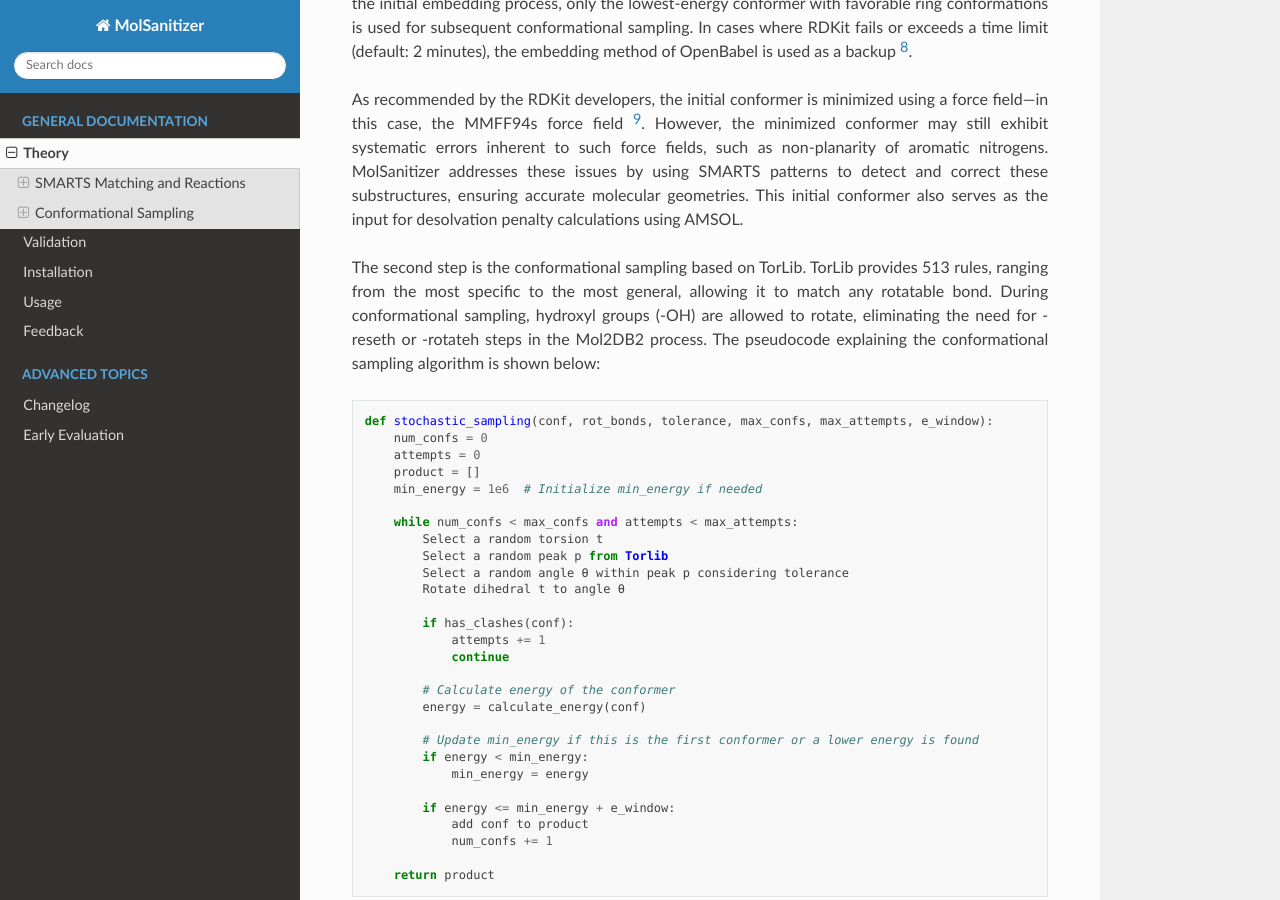
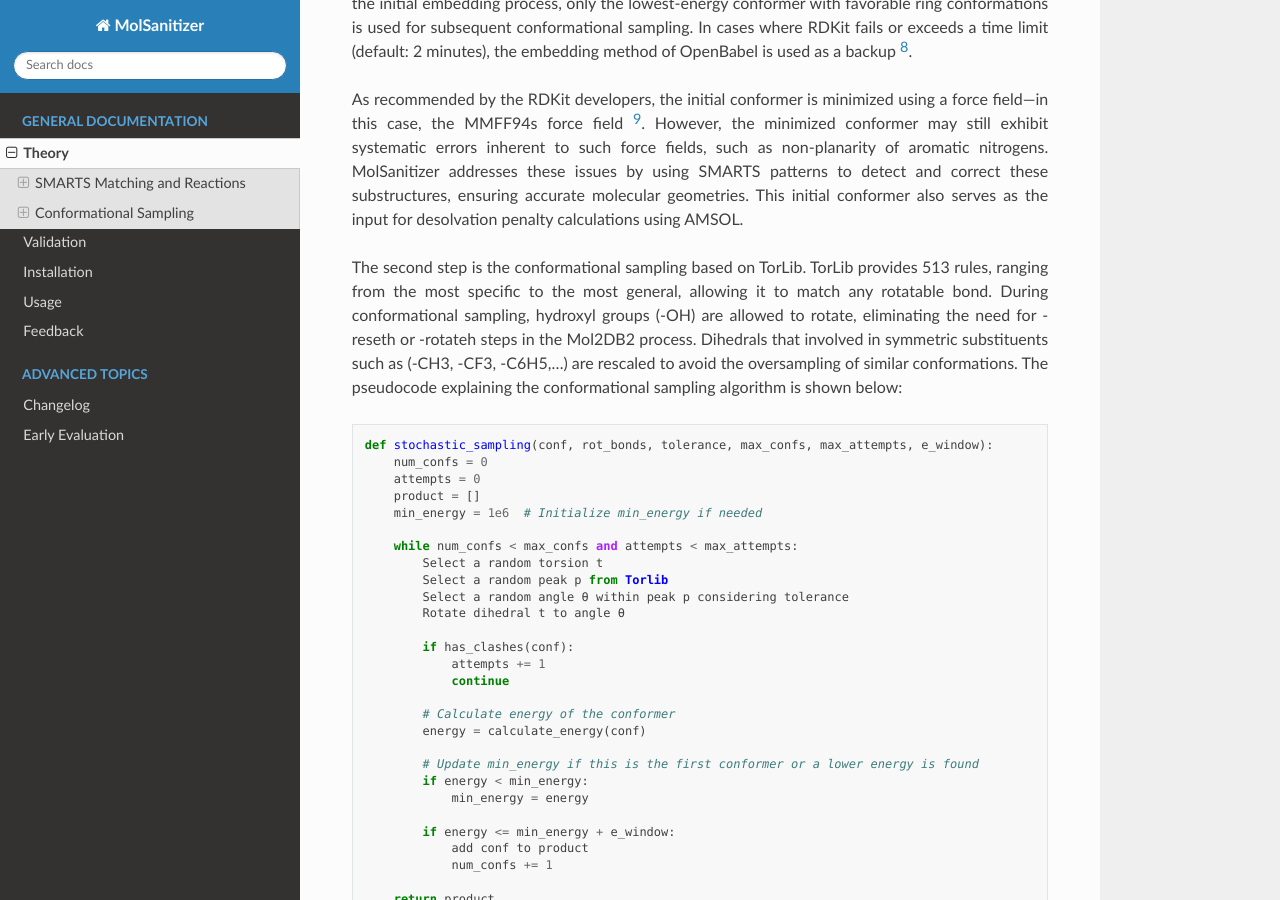
Before and after one commit to phonglam3103/msani-readthedocs, a Sphinx documentation site: the page built from docs/source/theory.rst, in a window 1280 px wide and 900 px high, scrolled down 1991 px. Built offline with Sphinx 7.4.7 and the Read the Docs theme 3.1.0, drawn with Linux system fonts in a browser that asks for light colours; formulas are drawn with MathJax 3.

Commit message:
Update descriptions regarding recent improvement in sampling symmetric substituents.

```diff
--- a/docs/source/theory.rst
+++ b/docs/source/theory.rst
@@ -52,7 +52,7 @@ The first step involves generating an initial conformer using the srETKDGv3 (sma
 
 As recommended by the RDKit developers, the initial conformer is minimized using a force field—in this case, the MMFF94s force field [9]_. However, the minimized conformer may still exhibit systematic errors inherent to such force fields, such as non-planarity of aromatic nitrogens. MolSanitizer addresses these issues by using SMARTS patterns to detect and correct these substructures, ensuring accurate molecular geometries. This initial conformer also serves as the input for desolvation penalty calculations using AMSOL.
 
-The second step is the conformational sampling based on TorLib. TorLib provides 513 rules, ranging from the most specific to the most general, allowing it to match any rotatable bond. During conformational sampling, hydroxyl groups (-OH) are allowed to rotate, eliminating the need for -reseth or -rotateh steps in the Mol2DB2 process. The pseudocode explaining the conformational sampling algorithm is shown below:
+The second step is the conformational sampling based on TorLib. TorLib provides 513 rules, ranging from the most specific to the most general, allowing it to match any rotatable bond. During conformational sampling, hydroxyl groups (-OH) are allowed to rotate, eliminating the need for -reseth or -rotateh steps in the Mol2DB2 process. Dihedrals that involved in symmetric substituents such as (-CH3, -CF3, -C6H5,...) are rescaled to avoid the oversampling of similar conformations. The pseudocode explaining the conformational sampling algorithm is shown below:
 
 .. code-block:: python
 
```
